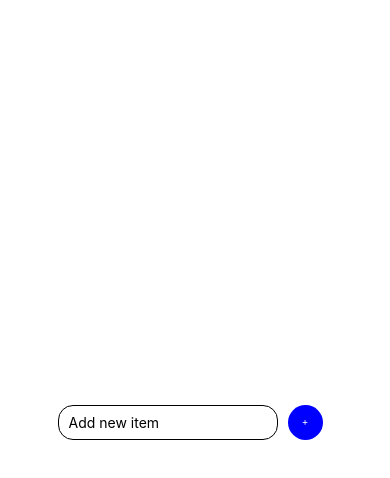
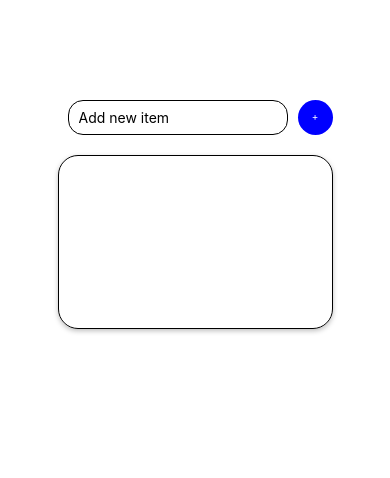
Before and after one commit to Manuel28G/CoderHouseRN, a React Native app: screen / in a window 390 px wide. Shown: the top 478 px of the page. Built offline with nearby package versions, Linux system fonts and the light colour scheme.

Commit message:
feat: adding close modal component

```diff
--- a/App.js
+++ b/App.js
@@ -11,7 +11,6 @@ export default function App() {
 
 const styles = StyleSheet.create({
   container: {
-    flex: 1,
     backgroundColor: "#fff",
     alignItems: "center",
     justifyContent: "center",
--- a/components/atoms/custom-input/index.jsx
+++ b/components/atoms/custom-input/index.jsx
@@ -2,13 +2,16 @@ import React, { useState } from "react";
 import { TextInput } from "react-native";
 import { Style } from "./style";
 
-function CustomInput({ style }) {
-  const [inputValue, setInputValue] = useState();
+function CustomInput({ value, style, onTextChange }) {
+  const [inputValue, setInputValue] = useState(value);
   return (
     <TextInput
       style={[Style.inputText, style]}
       placeholder="Add new item"
       value={inputValue}
+      onChangeText={(text) => {
+        onTextChange(text);
+      }}
     />
   );
 }
--- a/components/molecules/Item-list/index.js
+++ b/components/molecules/Item-list/index.js
@@ -1,16 +1,27 @@
-import React from "react";
-import { Text, View, TouchableOpacity } from "react-native";
-import { styles } from "./styles";
+import React, { useState } from "react";
+import { Text, View, TouchableOpacity, Switch } from "react-native";
+import { Styles } from "./styles";
 
 export default function ListItem({ item, onHandleModal }) {
+  const [check, setCheck] = useState(false);
+  const [selectedStyle, setSelectedStyle] = useState({});
   return (
-    <View style={styles.itemList}>
-      <Text style={styles.itemText}>{item.title}</Text>
+    <View style={[Styles.itemList, selectedStyle]}>
+      <View style={Styles.titleList}>
+        <Switch
+          value={check}
+          onChange={() => {
+            setSelectedStyle(!check ? Styles.itemSelected : null);
+            setCheck(!check);
+          }}
+        />
+        <Text style={Styles.itemText}>{item.title}</Text>
+      </View>
       <TouchableOpacity
         onPress={() => onHandleModal(item.id)}
-        style={styles.deleteButton}
+        style={Styles.deleteButton}
       >
-        <Text style={styles.deleteButtonText}>X</Text>
+        <Text style={Styles.deleteButtonText}>X</Text>
       </TouchableOpacity>
     </View>
   );
--- a/components/molecules/Item-list/styles.js
+++ b/components/molecules/Item-list/styles.js
@@ -1,10 +1,14 @@
 import { StyleSheet } from "react-native";
 
-export const styles = StyleSheet.create({
+export const Styles = StyleSheet.create({
   itemList: {
-    backgroundColor: "#069191",
+    borderWidth: 1,
     borderRadius: 5,
     marginVertical: 10,
+    flexDirection: "row",
+    justifyContent: "space-between",
+  },
+  titleList: {
     flexDirection: "row",
   },
   itemText: {
@@ -19,8 +23,13 @@ export const styles = StyleSheet.create({
     alignItems: "center",
     alignContent: "center",
     alignSelf: "center",
+    marginRight: 5,
   },
   deleteButtonText: {
     color: "white",
+    fontSize: 10,
+  },
+  itemSelected: {
+    backgroundColor: "#e6e6e6",
   },
 });
--- a/screens/home/index.jsx
+++ b/screens/home/index.jsx
@@ -1,9 +1,9 @@
 import React, { useState } from "react";
-import { View } from "react-native";
+import { View, FlatList, TouchableOpacity, Text, Button } from "react-native";
 import ListItem from "../../components/molecules/Item-list";
 import CustomInput from "../../components/atoms/custom-input";
 import CircularButton from "../../components/atoms/circular-button";
-import { Style } from "./style";
+import { Style } from "./styles";
 
 function Home() {
   const [text, setText] = useState("");
@@ -45,13 +45,31 @@ function Home() {
     setModalVisible(!modalVisible);
   };
   return (
-    <View style={Style.inputContainer}>
-      <CustomInput style={Style.inputHeight} />
-      <CircularButton
-        onPress={() => {}}
-        buttonText="+"
-        style={Style.buttonHeight}
-      />
+    <View>
+      <View style={Style.inputContainer}>
+        <CustomInput
+          value={text}
+          style={Style.inputHeight}
+          onTextChange={(text) => {
+            handleTextChange(text);
+          }}
+        />
+        <CircularButton
+          onPress={() => {
+            addItem(text);
+          }}
+          buttonText="+"
+          style={Style.buttonHeight}
+        />
+      </View>
+
+      <View style={Style.listContainer}>
+        <FlatList
+          data={list}
+          renderItem={renderItem}
+          keyExtractor={(item) => item.id}
+        />
+      </View>
     </View>
   );
 }
--- a/screens/home/style.js
+++ /dev/null
@@ -1,15 +0,0 @@
-import { StyleSheet } from "react-native";
-
-export const Style = StyleSheet.create({
-  inputContainer: {
-    flexDirection: "row",
-  },
-  inputHeight: {
-    height: 35,
-  },
-  buttonHeight: {
-    height: 35,
-    width: 35,
-    marginLeft: 10,
-  },
-});
--- /dev/null
+++ b/screens/home/styles.js
@@ -0,0 +1,73 @@
+import { StyleSheet } from "react-native";
+
+const primaryColor = "#629af5";
+export const Style = StyleSheet.create({
+  inputHeight: {
+    height: 35,
+  },
+  buttonHeight: {
+    height: 35,
+    width: 35,
+    marginLeft: 10,
+  },
+  container: {
+    flex: 1,
+    backgroundColor: "#fff",
+  },
+  inputContainer: {
+    flexDirection: "row",
+    justifyContent: "flex-end",
+    alignItems: "center",
+    marginTop: 100,
+    marginHorizontal: 20,
+  },
+  listContainer: {
+    flexDirection: "row",
+    alignItems: "center",
+    padding: 10,
+    borderRadius: 20,
+    paddingBottom: 50,
+    height: "80%",
+    borderWidth: 0.01,
+    marginHorizontal: 20,
+    marginTop: 20,
+    shadowColor: "#000",
+    shadowOffset: {
+      width: 0,
+      height: 2,
+    },
+    shadowOpacity: 0.25,
+    shadowRadius: 5,
+    elevation: 5,
+  },
+  textInput: {
+    width: "80%",
+    borderBottomColor: primaryColor,
+    borderBottomWidth: 1,
+    marginRight: 15,
+    paddingLeft: 10,
+    borderRadius: 5,
+  },
+  itemList: {
+    backgroundColor: "#069191",
+    borderRadius: 5,
+    marginVertical: 10,
+    flexDirection: "row",
+  },
+  itemText: {
+    color: "#fffff",
+    fontSize: 15,
+    padding: 10,
+  },
+  deleteButton: {
+    backgroundColor: "#ff4d94",
+    padding: 4,
+    borderRadius: 25,
+    alignItems: "center",
+    alignContent: "center",
+    alignSelf: "center",
+  },
+  deleteButtonText: {
+    color: "white",
+  },
+});
```
Also changed, not shown: components/molecules/close-modal/index.jsx (added, +36 -0 lines), components/molecules/close-modal/style.js (added, +26 -0 lines), 1 other file (tests, documents, lock files or other folders).
